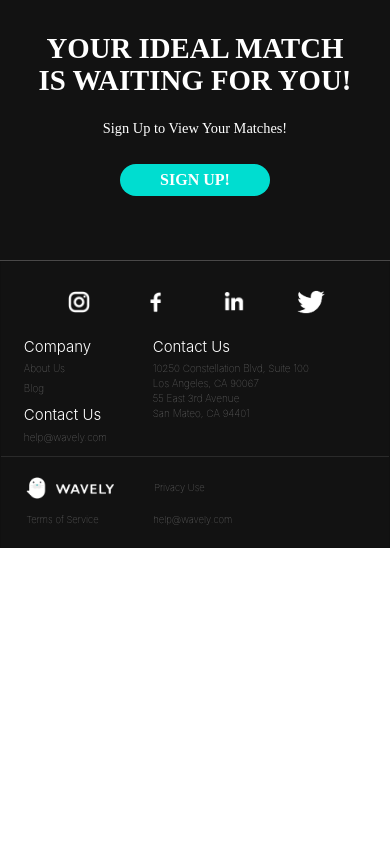
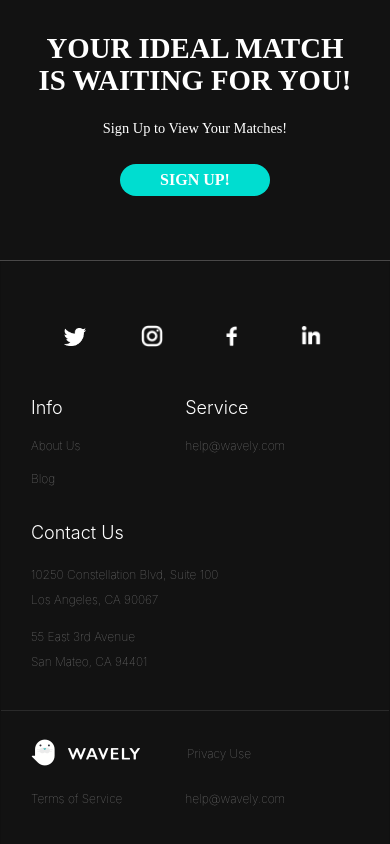
Before and after one commit to WavelyUSA/Wavely-About-Page, a React (Create React App) app in the folder about-us/: page / in a window 390 px wide. Shown: the part 5697-6541 px from the top of the page. Before the commit the page ends 6245 px from the top, so only its background shows below. Built offline with nearby package versions, Linux system fonts and the light colour scheme.

Commit message:
Fixed footer for mobile view

```diff
--- a/about-us/src/components/General/Footer/Footer.css
+++ b/about-us/src/components/General/Footer/Footer.css
@@ -6,16 +6,14 @@
   font-family: "Roboto";
   display: block;
   border-radius: 0;
-  padding-top: 30px;
+  padding: 4em 0 3.5em 0;
 }
 
 .info-big-div {
   border-bottom: 1px solid hsla(0, 0%, 100%, 0.1);
-  height: 175px;
 }
 
 .info-small-container {
-  margin: 0 auto 48px;
   font-size: 12px;
   font-family: Circular, -apple-system, BlinkMacSystemFont, Roboto,
     Helvetica Neue, arial, verdana, sans-serif;
@@ -23,7 +21,6 @@
   justify-content: space-around;
   flex-direction: column;
   width: 100%;
-  font-size: 10px;
 }
 
 h4 {
@@ -34,33 +31,44 @@ h4 {
   font-size: 1.5em;
   font-weight: 300;
   line-height: 1;
-  margin-bottom: 0.5em;
+  margin-bottom: 20px;
 }
 
 .address-info-container {
-  width: 55%;
+  width: 209px;
+  margin-top: 3em;
 }
 .mobile-container {
-  height: 95%;
+  display: flex;
+  flex-direction: row;
+  justify-content: space-between;
+  width: 254px;
+}
+
+.la-address,
+.san-mateo-address {
+  line-height: 17px;
 }
 
 .la-address {
   margin-bottom: 1em;
-}
-.contact-us-container {
-  margin-top: -0.5em;
 }
 
 .address-info {
   margin: 0;
   color: hsla(0, 0%, 100%, 0.5);
   font-weight: lighter;
+  line-height: 25px;
 }
 
 .about-us-info,
 .blog-link {
   color: hsla(0, 0%, 100%, 0.5);
   font-weight: lighter;
+}
+
+.about-us-info {
+  margin-bottom: 10px;
 }
 
 .blog-link {
@@ -99,18 +107,19 @@ h4 {
   font-family: Circular, -apple-system, BlinkMacSystemFont, Roboto,
     Helvetica Neue, arial, verdana, sans-serif;
   font-size: 9.5px;
-  padding: 20px 0;
+  padding-top: 3em;
   width: 100%;
 }
 
 .about-us-container {
   display: flex;
   flex-direction: column;
+  margin-bottom: 0;
 }
 
 .wavely-seal-img {
-  width: 88px;
-  height: 22px;
+  width: 109px;
+  height: 27px;
 }
 
 .footer-bottom-text {
@@ -124,6 +133,7 @@ h4 {
   flex-direction: column;
   justify-content: space-between;
   height: 50px;
+  font-size: 12px;
 }
 
 .footer-container2,
@@ -131,15 +141,16 @@ h4 {
   display: flex;
   flex-direction: row;
   align-items: center;
+  justify-content: space-between;
 }
 
 .footer-container1 {
-  width: 185px;
+  width: 220px;
 }
 
 .footer-container2 {
-  justify-content: space-between;
-  width: 206px;
+  width: 254px;
+  margin-top: 2em;
 }
 
 .privacy-use {
@@ -158,25 +169,18 @@ h4 {
 
 .company-contact-address-container {
   display: flex;
-  flex-direction: row;
-  justify-content: space-around;
+  flex-direction: column;
+  justify-content: space-between;
   order: 2;
-  margin-top: 1em;
+  padding: 3em 2.5em 3em 2.5em;
 }
 
-@media only screen and (min-width: 375px) {
-  .info-big-div {
-    height: 165px;
-  }
-  .bottom-footer-container {
-    margin-left: 6.5%;
-  }
-}
-
-@media only screen and (min-width: 600px) {
-  .bottom-footer-container {
-    margin-left: 8%;
-  }
+.twitter-logo {
+  width: 36px;
+  height: 36px;
+  margin-right: 2px;
+  position: relative;
+  bottom: -5px;
 }
 
 @media only screen and (min-width: 768px) {
@@ -216,9 +220,9 @@ h4 {
     margin-left: 7%;
   }
   .mobile-container {
-    width: 65%;
     display: flex;
     justify-content: space-between;
+    align-items: center;
   }
   .contact-us-container {
     margin-top: 0;
--- a/about-us/src/components/General/Footer/Footer.js
+++ b/about-us/src/components/General/Footer/Footer.js
@@ -10,7 +10,7 @@ const Footer = () => {
           <div className="company-contact-address-container">
             <div className="mobile-container">
               <Card.Text className="about-us-container info">
-                <p className="h4-text">Company</p>
+                <p className="h4-text">Info</p>
                 <a
                   href="https://www.wavely.com/about"
                   className="about-us-info"
@@ -22,7 +22,7 @@ const Footer = () => {
                 </a>
               </Card.Text>
               <Card.Text className="contact-us-container info">
-                <p className="h4-text">Contact Us</p>
+                <p className="h4-text">Service</p>
                 <a href="mailto:help@wavely.com" className="contact-info">
                   help@wavely.com
                 </a>
@@ -30,16 +30,26 @@ const Footer = () => {
             </div>
             <Card.Text className="info address-info-container">
               <p className="h4-text">Contact Us</p>
-              <p className="address-info">
-                10250 Constellation Blvd, Suite 100
-              </p>
-              <p className="address-info la-address">Los Angeles, CA 90067</p>
-
-              <p className="address-info">55 East 3rd Avenue</p>
-              <p className="address-info">San Mateo, CA 94401</p>
+              <div className="la-address">
+                <p className="address-info">
+                  10250 Constellation Blvd, Suite 100
+                </p>
+                <p className="address-info">Los Angeles, CA 90067</p>
+              </div>
+              <div className="san-mateo-address">
+                <p className="address-info">55 East 3rd Avenue</p>
+                <p className="address-info">San Mateo, CA 94401</p>
+              </div>
             </Card.Text>
           </div>
           <Card.Text className="social-media-logos">
+            <a href="https://twitter.com/wavely_app">
+              <img
+                src={require("../../images/twitter-logo.png")}
+                alt="twitter-logo"
+                className="social-media-img twitter-logo"
+              />
+            </a>
             <a href="https://www.instagram.com/wavelyapp/">
               <img
                 src={require("../../images/instagram-logo.png")}
@@ -58,19 +68,13 @@ const Footer = () => {
               <img
                 src={require("../../images/linkedin-logo.png")}
                 alt="linkedin-logo"
-                className="social-media-img twitter-logo"
-              />
-            </a>
-            <a href="https://twitter.com/wavely_app">
-              <img
-                src={require("../../images/twitter-logo.png")}
-                alt="twitter-logo"
                 className="social-media-img"
               />
             </a>
           </Card.Text>
         </div>
       </div>
+
       <Card.Text className="terms-container">
         <span className="bottom-footer-container">
           <div className="footer-container1">
```
